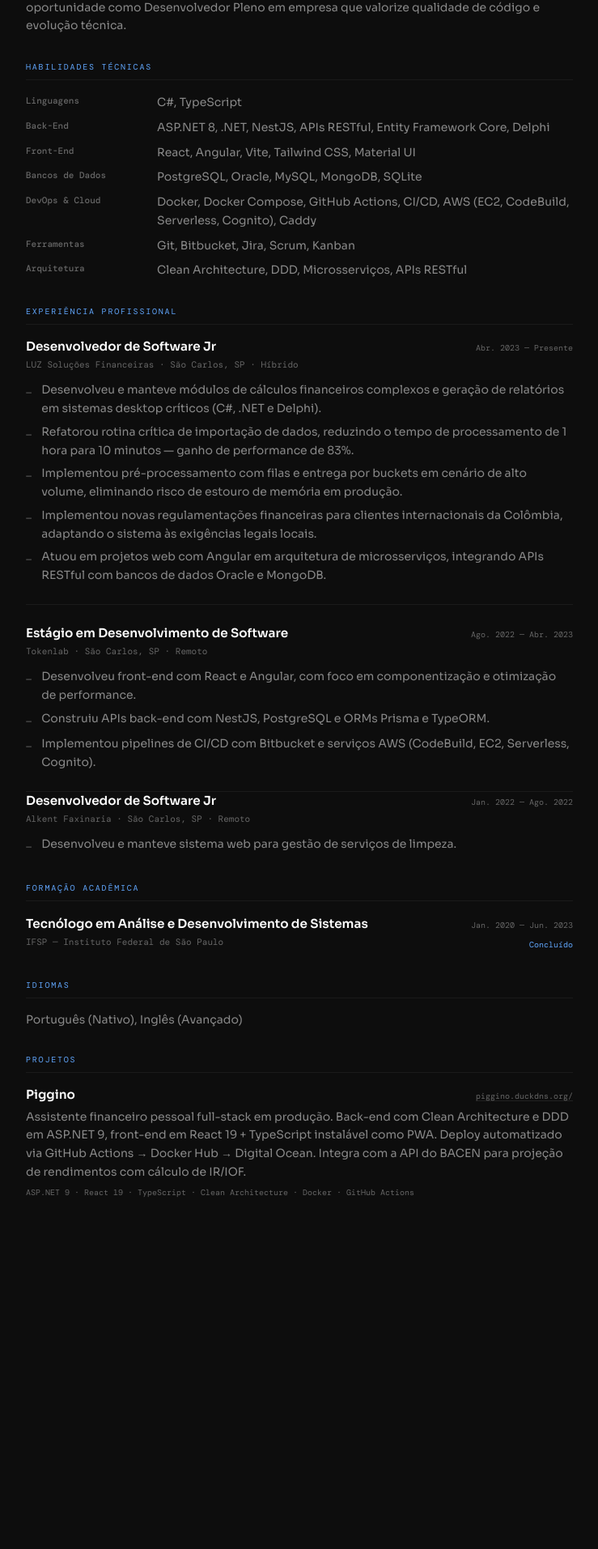
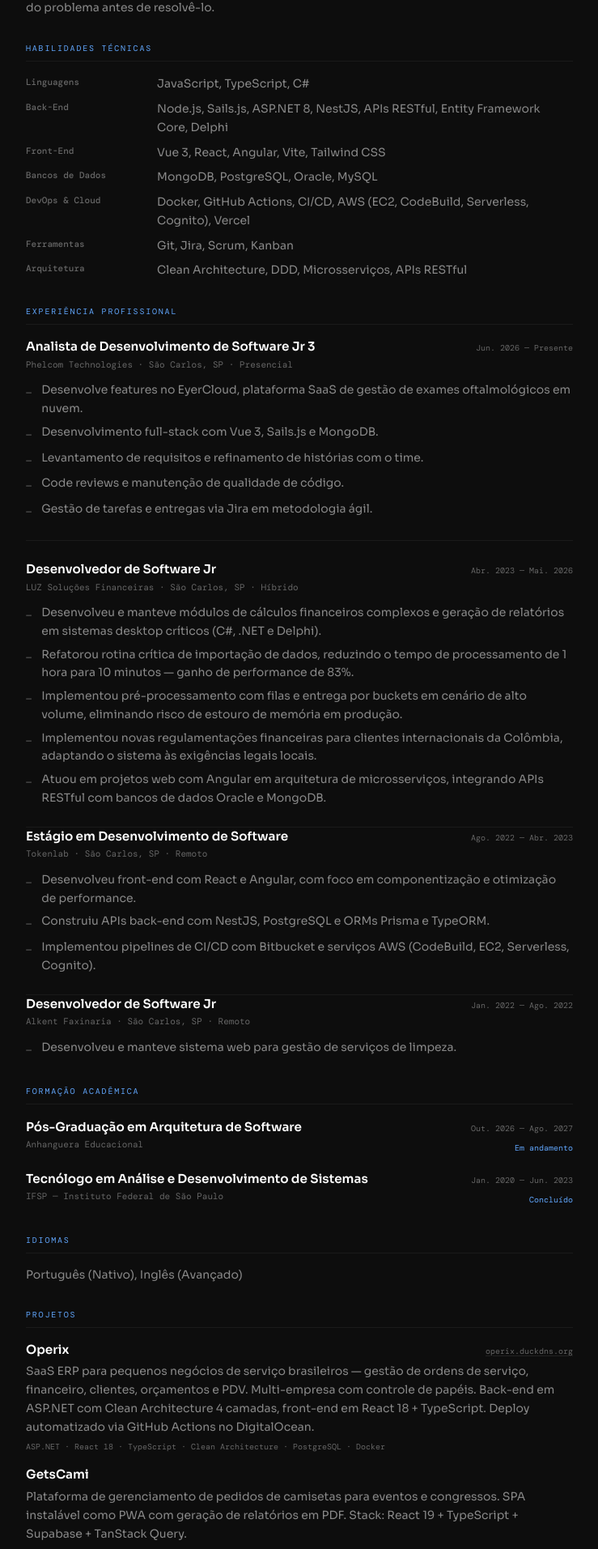
Before and after one commit to bielborgesc/portifolio, a React (Vite) app: page /curriculo in a window 1280 px wide. Shown: the part 460-2373 px from the top of the page at 81% size, without its empty margins (270-1009 px from the left). Before the commit the page ends 2020 px from the top, so only its background shows below. Built offline with nearby package versions, Linux system fonts and the light colour scheme; a web font is replaced by a local one.

Commit message:
feat(portfolio): atualiza experiência, projetos, formação e stack

```diff
--- a/src/data/portfolio.js
+++ b/src/data/portfolio.js
@@ -2,7 +2,7 @@
 export const meta = {
   name: "Gabriel Borges",
   location: "São Carlos, SP",
-  available: true,
+  available: false,
   phone: "+55 (16) 99296-4877",
   email: "gabrielborges565@gmail.com",
   linkedin: "https://www.linkedin.com/in/bielborgesc",
@@ -11,8 +11,8 @@
 }
 
 export const stack = {
-  primary: ["C#", "ASP.NET 9", "React", "TypeScript"],
-  secondary: ["Docker", "PostgreSQL", "GitHub Actions", "NestJS", "Oracle", "Entity Framework", "REST API", "Delphi"],
+  primary: ["Vue 3", "Sails.js", "Node.js", "MongoDB"],
+  secondary: ["Docker", "GitHub Actions", "TypeScript", "C#", "ASP.NET", "REST API", "PostgreSQL", "Jira"],
 }
 
 // ─── Translations ─────────────────────────────────────────────────────────────
@@ -20,25 +20,54 @@
   pt: {
     personal: {
       role: "Desenvolvedor de Software",
-      subtitle: "Desenvolvedor de Software | .NET | C# | React",
-      tagline: "Especializado em C#, ASP.NET 8 e APIs RESTful. {years}+ anos construindo sistemas financeiros críticos. Apaixonado por arquitetura de software e código limpo.",
-      about: "Desenvolvedor de software com {years}+ anos construindo sistemas financeiros críticos. Sou curioso por natureza — quando encontro um problema, preciso entender a causa raiz, não apenas resolver o sintoma. Tenho aversão a soluções improvisadas: prefiro fazer certo do que refatorar o que foi feito com pressa.\n\nMeu diferencial não é a stack — é a busca constante pelo conhecimento e pela melhor solução arquitetural possível. Inglês avançado. Busco equipe colaborativa com trabalho híbrido ou remoto.",
+      subtitle: "Desenvolvedor de Software | Vue 3 | Node.js | Full-stack",
+      tagline: "Desenvolvedor full-stack com {years}+ anos de experiência. Atualmente trabalhando com Vue 3, Sails.js e MongoDB em plataforma SaaS de saúde. Apaixonado por arquitetura de software e código limpo.",
+      about: "Desenvolvedor de software com {years}+ anos de experiência construindo aplicações web — de sistemas financeiros críticos a plataformas SaaS na área da saúde. Atualmente na Phelcom Technologies, trabalho com Vue 3, Sails.js e MongoDB no EyerCloud, plataforma de gestão de exames oftalmológicos em nuvem.\n\nSou curioso por natureza — quando encontro um problema, preciso entender a causa raiz, não apenas resolver o sintoma. Tenho aversão a soluções improvisadas: prefiro fazer certo do que refatorar o que foi feito com pressa.\n\nMeu diferencial não é a stack — é a busca constante pela melhor solução arquitetural possível. Inglês avançado e perfil colaborativo.",
     },
     projects: [
       {
+        name: "Operix",
+        label: "em produção",
+        featured: true,
+        description: "SaaS ERP para pequenos negócios de serviço brasileiros — gestão de ordens de serviço, financeiro, clientes, orçamentos e PDV. Multi-empresa com controle de papéis. Back-end em ASP.NET com Clean Architecture 4 camadas, front-end em React 18 + TypeScript. Deploy automatizado via GitHub Actions no DigitalOcean.",
+        tags: ["ASP.NET", "React 18", "TypeScript", "Clean Architecture", "PostgreSQL", "Docker"],
+        demo: "https://operix.duckdns.org",
+        repo: "https://github.com/bielborgesc/operix",
+      },
+      {
+        name: "GetsCami",
+        label: "em desenvolvimento",
+        featured: false,
+        description: "Plataforma de gerenciamento de pedidos de camisetas para eventos e congressos. SPA instalável como PWA com geração de relatórios em PDF. Stack: React 19 + TypeScript + Supabase + TanStack Query.",
+        tags: ["React 19", "TypeScript", "Supabase", "PWA", "Tailwind CSS"],
+        repo: "https://github.com/bielborgesc/getscami",
+      },
+      {
         name: "Piggino",
         label: "em produção",
-        featured: true,
+        featured: false,
         description: "Assistente financeiro pessoal full-stack em produção. Back-end com Clean Architecture e DDD em ASP.NET 9, front-end em React 19 + TypeScript instalável como PWA. Deploy automatizado via GitHub Actions → Docker Hub → Digital Ocean. Integra com a API do BACEN para projeção de rendimentos com cálculo de IR/IOF.",
         tags: ["ASP.NET 9", "React 19", "TypeScript", "Clean Architecture", "Docker", "GitHub Actions"],
-        image: "https://github.com/user-attachments/assets/c84cb398-f8ee-46cc-b215-e4399e4c18e7",
         demo: "https://piggino.duckdns.org/",
         repo: "https://github.com/bielborgesc/piggino",
       },
     ],
     experience: [
       {
-        period: "Abr. 2023 — Presente",
+        period: "Jun. 2026 — Presente",
+        company: "Phelcom Technologies",
+        role: "Analista de Desenvolvimento de Software Jr 3",
+        location: "São Carlos, SP · Presencial",
+        bullets: [
+          "Desenvolve features no EyerCloud, plataforma SaaS de gestão de exames oftalmológicos em nuvem.",
+          "Desenvolvimento full-stack com Vue 3, Sails.js e MongoDB.",
+          "Levantamento de requisitos e refinamento de histórias com o time.",
+          "Code reviews e manutenção de qualidade de código.",
+          "Gestão de tarefas e entregas via Jira em metodologia ágil.",
+        ],
+      },
+      {
+        period: "Abr. 2023 — Mai. 2026",
         company: "LUZ Soluções Financeiras",
         role: "Desenvolvedor de Software Jr",
         location: "São Carlos, SP · Híbrido",
@@ -71,22 +100,30 @@
         ],
       },
     ],
-    education: {
+    education: [
+      {
+        degree: "Pós-Graduação em Arquitetura de Software",
+        institution: "Anhanguera Educacional",
+        period: "Out. 2026 — Ago. 2027",
+        status: "Em andamento",
+      },
+      {
         degree: "Tecnólogo em Análise e Desenvolvimento de Sistemas",
         institution: "IFSP — Instituto Federal de São Paulo",
         period: "Jan. 2020 — Jun. 2023",
         status: "Concluído",
       },
+    ],
     curriculo: {
-      about: "Desenvolvedor back-end com mais de {years} anos de experiência profissional, especializado em C#, ASP.NET 8 e APIs RESTful. Atuo com desenvolvimento e manutenção de sistemas financeiros críticos na LUZ Soluções Financeiras, com experiência em ambientes de alta complexidade, integração com clientes internacionais e trabalho em equipes ágeis. Tenho experiência full-stack com React e TypeScript, boas práticas de DevOps com Docker e GitHub Actions, e interesse em arquitetura de software, Clean Architecture e soluções SaaS escaláveis. Busco oportunidade como Desenvolvedor Pleno em empresa que valorize qualidade de código e evolução técnica.",
+      about: "Desenvolvedor de software com {years}+ anos de experiência construindo aplicações web — de sistemas financeiros críticos a plataformas SaaS na área da saúde. Atualmente na Phelcom Technologies, trabalho com Vue 3, Sails.js e MongoDB no EyerCloud, plataforma de gestão de exames oftalmológicos em nuvem. Tenho bagagem sólida em C# e ASP.NET de experiências anteriores, além de experiência com Docker, GitHub Actions e arquitetura de microsserviços. Sou curioso por natureza e tenho aversão a soluções improvisadas: prefiro entender a causa raiz do problema antes de resolvê-lo.",
       languages: "Português (Nativo), Inglês (Avançado)",
       technicalSkills: [
-        { label: "Linguagens", value: "C#, TypeScript" },
-        { label: "Back-End", value: "ASP.NET 8, .NET, NestJS, APIs RESTful, Entity Framework Core, Delphi" },
-        { label: "Front-End", value: "React, Angular, Vite, Tailwind CSS, Material UI" },
-        { label: "Bancos de Dados", value: "PostgreSQL, Oracle, MySQL, MongoDB, SQLite" },
-        { label: "DevOps & Cloud", value: "Docker, Docker Compose, GitHub Actions, CI/CD, AWS (EC2, CodeBuild, Serverless, Cognito), Caddy" },
-        { label: "Ferramentas", value: "Git, Bitbucket, Jira, Scrum, Kanban" },
+        { label: "Linguagens", value: "JavaScript, TypeScript, C#" },
+        { label: "Back-End", value: "Node.js, Sails.js, ASP.NET 8, NestJS, APIs RESTful, Entity Framework Core, Delphi" },
+        { label: "Front-End", value: "Vue 3, React, Angular, Vite, Tailwind CSS" },
+        { label: "Bancos de Dados", value: "MongoDB, PostgreSQL, Oracle, MySQL" },
+        { label: "DevOps & Cloud", value: "Docker, GitHub Actions, CI/CD, AWS (EC2, CodeBuild, Serverless, Cognito), Vercel" },
+        { label: "Ferramentas", value: "Git, Jira, Scrum, Kanban" },
         { label: "Arquitetura", value: "Clean Architecture, DDD, Microsserviços, APIs RESTful" },
       ],
     },
@@ -116,7 +153,7 @@
       },
       contact: {
         heading: "Vamos conversar?",
-        body: "Estou aberto a novas oportunidades — seja uma posição pleno, um projeto interessante ou só uma troca de ideia sobre arquitetura de software.",
+        body: "Não estou em busca ativa de oportunidades, mas estou sempre aberto a trocas sobre arquitetura de software, projetos interessantes ou colaborações.",
       },
       footer: { resume: "ver currículo" },
       notFound: {
@@ -144,25 +181,54 @@
   en: {
     personal: {
       role: "Software Developer",
-      subtitle: "Software Developer | .NET | C# | React",
-      tagline: "Specialized in C#, ASP.NET 8, and RESTful APIs. {years}+ years building critical financial systems. Passionate about software architecture and clean code.",
-      about: "Software developer with {years}+ years building critical financial systems. I'm naturally curious — when I encounter a problem, I need to understand the root cause, not just fix the symptom. I have a strong aversion to quick fixes: I'd rather take the time to do it right than refactor something rushed.\n\nMy differentiator isn't the stack — it's the constant pursuit of knowledge and the best possible architectural solution. Advanced English. Looking for a collaborative team with hybrid or remote work.",
+      subtitle: "Software Developer | Vue 3 | Node.js | Full-stack",
+      tagline: "Full-stack developer with {years}+ years of experience. Currently working with Vue 3, Sails.js, and MongoDB on a healthcare SaaS platform. Passionate about software architecture and clean code.",
+      about: "Software developer with {years}+ years of experience building web applications — from critical financial systems to healthcare SaaS platforms. Currently at Phelcom Technologies, I work with Vue 3, Sails.js, and MongoDB on EyerCloud, a cloud-based ophthalmic exam management platform.\n\nI'm naturally curious — when I encounter a problem, I need to understand the root cause, not just fix the symptom. I have a strong aversion to quick fixes: I'd rather take the time to do it right than refactor something rushed.\n\nMy differentiator isn't the stack — it's the constant pursuit of the best possible architectural solution. Advanced English and a collaborative profile.",
     },
     projects: [
       {
+        name: "Operix",
+        label: "in production",
+        featured: true,
+        description: "SaaS ERP for small Brazilian service businesses — work order management, financials, clients, quotes, and point of sale. Multi-company with role-based access control. Back-end in ASP.NET with 4-layer Clean Architecture, front-end in React 18 + TypeScript. Automated deployment via GitHub Actions on DigitalOcean.",
+        tags: ["ASP.NET", "React 18", "TypeScript", "Clean Architecture", "PostgreSQL", "Docker"],
+        demo: "https://operix.duckdns.org",
+        repo: "https://github.com/bielborgesc/operix",
+      },
+      {
+        name: "GetsCami",
+        label: "in development",
+        featured: false,
+        description: "T-shirt order management platform for events and conferences. Installable as a PWA with PDF report generation. Stack: React 19 + TypeScript + Supabase + TanStack Query.",
+        tags: ["React 19", "TypeScript", "Supabase", "PWA", "Tailwind CSS"],
+        repo: "https://github.com/bielborgesc/getscami",
+      },
+      {
         name: "Piggino",
         label: "in production",
-        featured: true,
+        featured: false,
         description: "Full-stack personal finance assistant in production. Back-end with Clean Architecture and DDD in ASP.NET 9, front-end in React 19 + TypeScript installable as a PWA. Automated deployment via GitHub Actions → Docker Hub → Digital Ocean. Integrates with the BACEN API for yield projections with IR/IOF calculation.",
         tags: ["ASP.NET 9", "React 19", "TypeScript", "Clean Architecture", "Docker", "GitHub Actions"],
-        image: "https://github.com/user-attachments/assets/c84cb398-f8ee-46cc-b215-e4399e4c18e7",
         demo: "https://piggino.duckdns.org/",
         repo: "https://github.com/bielborgesc/piggino",
       },
     ],
     experience: [
       {
-        period: "Apr. 2023 — Present",
+        period: "Jun. 2026 — Present",
+        company: "Phelcom Technologies",
+        role: "Software Development Analyst Jr 3",
+        location: "São Carlos, SP · On-site",
+        bullets: [
+          "Develops features on EyerCloud, a cloud-based SaaS platform for ophthalmic exam management.",
+          "Full-stack development with Vue 3, Sails.js, and MongoDB.",
+          "Requirements gathering and story refinement with the team.",
+          "Code reviews and code quality maintenance.",
+          "Task and delivery management via Jira in an agile methodology.",
+        ],
+      },
+      {
+        period: "Apr. 2023 — May 2026",
         company: "LUZ Soluções Financeiras",
         role: "Software Developer Jr",
         location: "São Carlos, SP · Hybrid",
@@ -195,22 +261,30 @@
         ],
       },
     ],
-    education: {
+    education: [
+      {
+        degree: "Postgraduate in Software Architecture",
+        institution: "Anhanguera Educacional",
+        period: "Oct. 2026 — Aug. 2027",
+        status: "In progress",
+      },
+      {
         degree: "Technology Degree in Systems Analysis and Development",
         institution: "IFSP — Instituto Federal de São Paulo",
         period: "Jan. 2020 — Jun. 2023",
         status: "Completed",
       },
+    ],
     curriculo: {
-      about: "Back-end software developer with {years}+ years of professional experience, specialized in C#, ASP.NET 8, and RESTful APIs. I work on the development and maintenance of mission-critical financial systems at LUZ Soluções Financeiras, with experience in high-complexity environments, international client integrations, and agile teams. I also have full-stack experience with React and TypeScript, solid DevOps practices using Docker and GitHub Actions, and a strong interest in software architecture, Clean Architecture, and scalable SaaS solutions. I am looking for a Mid-Level Developer position at a company that values code quality and technical growth.",
+      about: "Software developer with {years}+ years of experience building web applications — from critical financial systems to healthcare SaaS platforms. Currently at Phelcom Technologies, I work with Vue 3, Sails.js, and MongoDB on EyerCloud, a cloud-based ophthalmic exam management platform. I have a solid background in C# and ASP.NET from previous experiences, along with experience in Docker, GitHub Actions, and microservices architecture. I'm naturally curious and have a strong aversion to quick fixes: I prefer to understand the root cause of a problem before solving it.",
       languages: "Portuguese (Native), English (Advanced)",
       technicalSkills: [
-        { label: "Languages", value: "C#, TypeScript, Python" },
-        { label: "Back-End", value: "ASP.NET 8, .NET, NestJS, RESTful APIs, Entity Framework Core, Delphi" },
-        { label: "Front-End", value: "React, Angular, Vite, Tailwind CSS, Material UI" },
-        { label: "Databases", value: "PostgreSQL, Oracle, MySQL, MongoDB, SQLite" },
-        { label: "DevOps & Cloud", value: "Docker, Docker Compose, GitHub Actions, CI/CD, AWS (EC2, CodeBuild, Serverless, Cognito), Caddy" },
-        { label: "Tools & Methods", value: "Git, Bitbucket, Jira, Scrum, Kanban" },
+        { label: "Languages", value: "JavaScript, TypeScript, C#" },
+        { label: "Back-End", value: "Node.js, Sails.js, ASP.NET 8, NestJS, RESTful APIs, Entity Framework Core, Delphi" },
+        { label: "Front-End", value: "Vue 3, React, Angular, Vite, Tailwind CSS" },
+        { label: "Databases", value: "MongoDB, PostgreSQL, Oracle, MySQL" },
+        { label: "DevOps & Cloud", value: "Docker, GitHub Actions, CI/CD, AWS (EC2, CodeBuild, Serverless, Cognito), Vercel" },
+        { label: "Tools & Methods", value: "Git, Jira, Scrum, Kanban" },
         { label: "Architecture", value: "Clean Architecture, DDD, Microservices, RESTful APIs" },
       ],
     },
@@ -240,7 +314,7 @@
       },
       contact: {
         heading: "Let's talk?",
-        body: "I'm open to new opportunities — whether a mid-level position, an interesting project, or just a conversation about software architecture.",
+        body: "I'm not actively looking for opportunities, but I'm always open to conversations about software architecture, interesting projects, or collaborations.",
       },
       footer: { resume: "view resume" },
       notFound: {
--- a/src/pages/Curriculo.jsx
+++ b/src/pages/Curriculo.jsx
@@ -122,20 +122,24 @@
 
         {/* Education */}
         <Section title={t.sections.education}>
-          <div className="flex flex-col sm:flex-row sm:items-baseline sm:justify-between gap-1">
+          <div className="space-y-4">
+            {education.map((item, i) => (
+              <div key={i} className="flex flex-col sm:flex-row sm:items-baseline sm:justify-between gap-1">
                 <div>
                   <h3 className="font-sora font-semibold text-fg text-[0.95rem]">
-                {education.degree}
+                    {item.degree}
                   </h3>
                   <p className="font-mono text-[11px] text-fg-4 mt-0.5">
-                {education.institution}
+                    {item.institution}
                   </p>
                 </div>
                 <div className="flex-shrink-0 sm:text-right">
-              <span className="font-mono text-[10px] text-fg-4">{education.period}</span>
+                  <span className="font-mono text-[10px] text-fg-4">{item.period}</span>
                   <br />
-              <span className="font-mono text-[10px] text-accent">{education.status}</span>
+                  <span className="font-mono text-[10px] text-accent">{item.status}</span>
                 </div>
+              </div>
+            ))}
           </div>
         </Section>
 
--- a/src/utils/experience.js
+++ b/src/utils/experience.js
@@ -1,5 +1,5 @@
-const LUZ_START = new Date(2023, 3, 1) // April 2023
+const CAREER_START = new Date(2021, 5, 1) // junho 2021 — primeira experiência profissional (Alkent)
 
 export function getYearsExp() {
-  return Math.floor((Date.now() - LUZ_START.getTime()) / (1000 * 60 * 60 * 24 * 365.25))
+  return Math.floor((Date.now() - CAREER_START.getTime()) / (1000 * 60 * 60 * 24 * 365.25))
 }
```
Also changed, not shown: src/components/Education.jsx (+9 -5 lines). Lines whose indentation alone changed are shown as unchanged.
